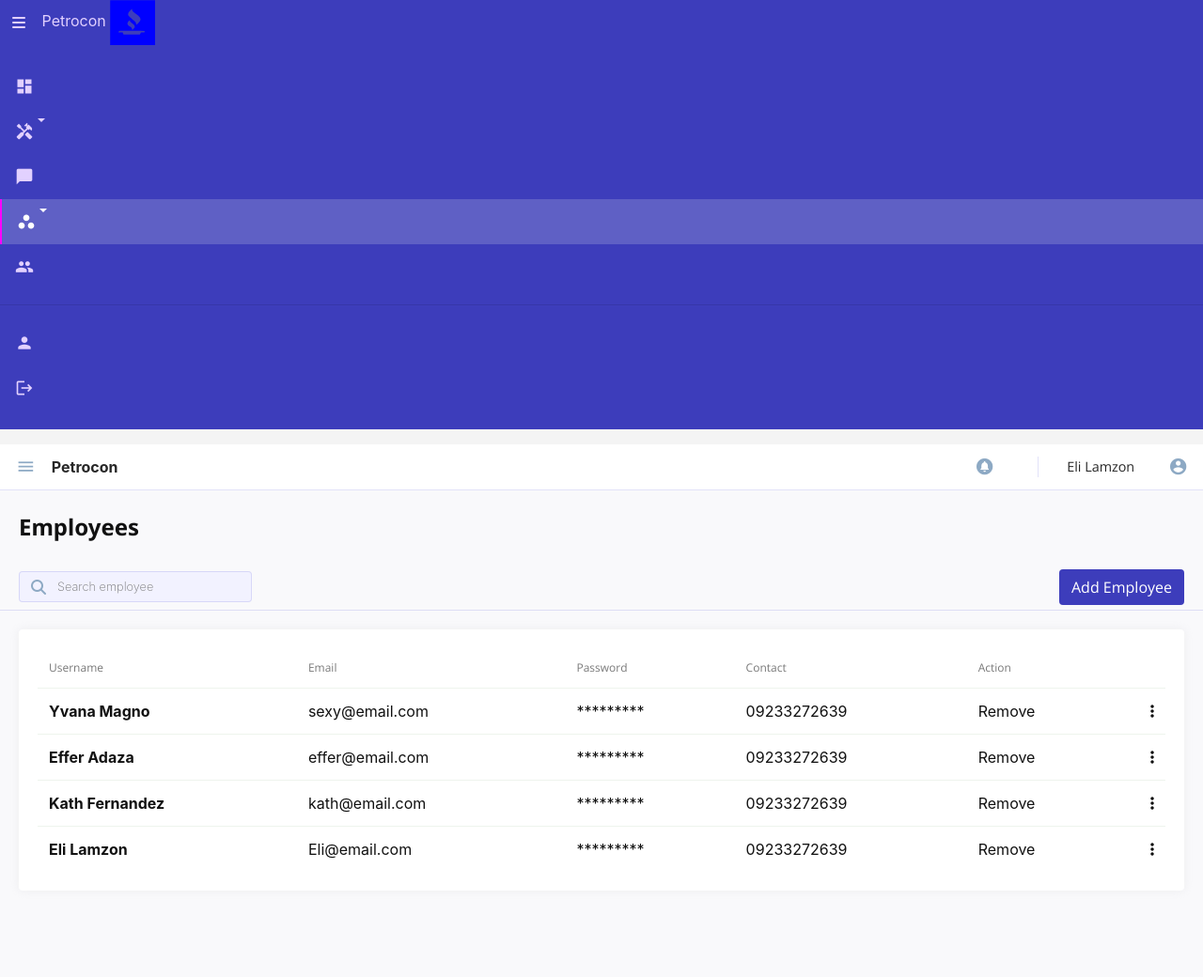
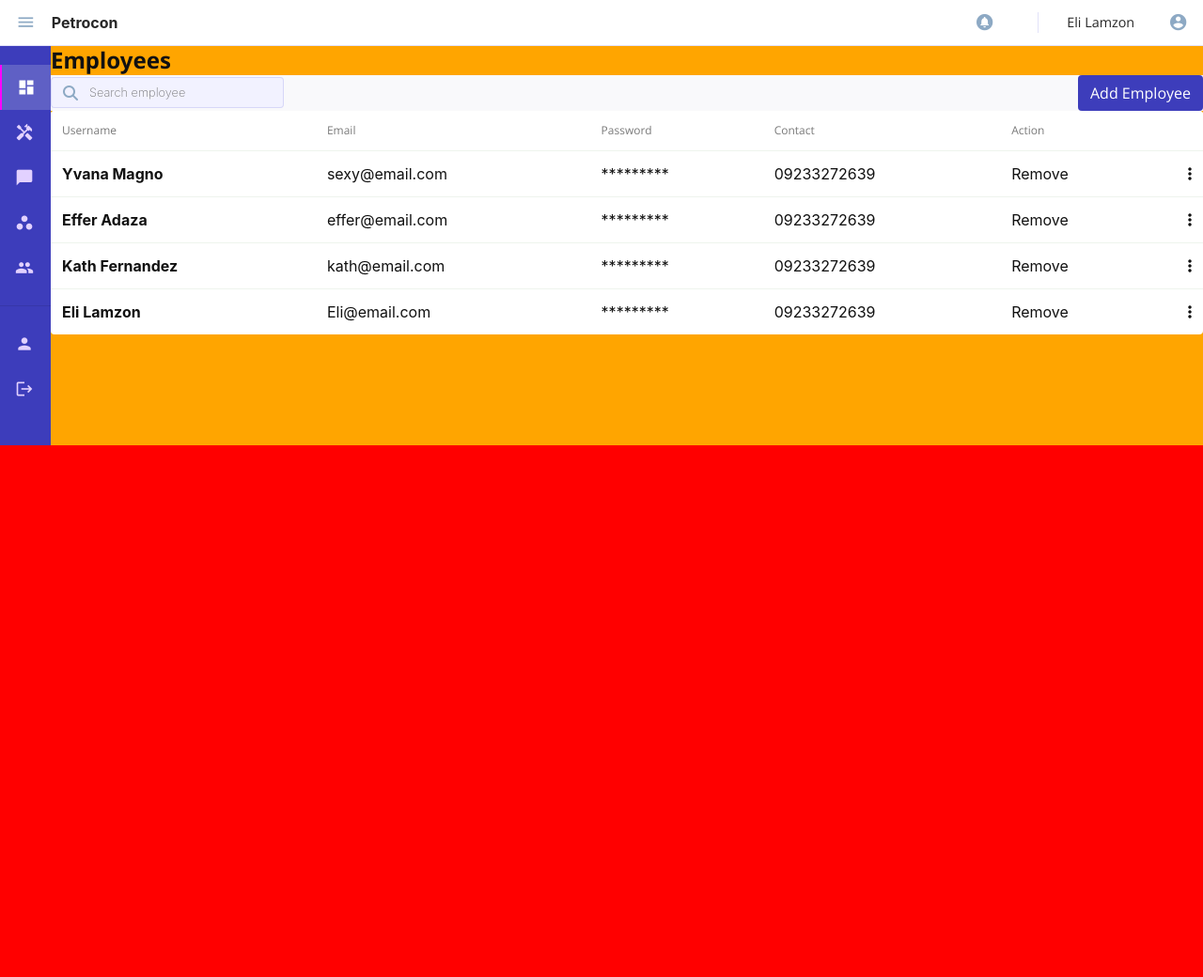
Before and after one commit to elkatakiku/PetroconEngineeringSevices, a PHP site: page /app/admin/employees-admin.html in a window 1280 px wide. Shown: the top 1040 px of the page at 94% size. After the commit the page ends 474 px from the top, so only its background shows below. Run offline with PHP 8.4, Linux system fonts and the light colour scheme; some libraries are stand-ins or nearby versions.

Commit message:
Try change body wrapper

```diff
--- a/app/admin/employees-admin.html
+++ b/app/admin/employees-admin.html
@@ -22,53 +22,46 @@
     <link rel="stylesheet" href="../../styles/astyles.css">
   </head>
   <body>
+    <div class="body-wrapper">
+
+      <nav class="navbar navbar-expand-md navbar-light">
+        <button id="sidebarCollapseToggler" type="button" class="btn icon-btn">
+            <span class="material-icons">menu</span>
+        </button>
+        <strong class="user-type flex-grow-1">Petrocon</strong>
+        <span class="material-icons">circle_notifications</span>
+        <p class="user-name">Eli Lamzon</p>
+        <span id="user-display" class="material-icons">account_circle</span>
+      </nav>
+
+      <div class="wrapper">
         <div id="sidebar">
           <nav>
-        <header class="sidebar-header">
-          <button id="sidebarExpandToggler" type="button" class="btn">
-            <i class="fa fa-bars" aria-hidden="true"></i>
-          </button>
-          <a href="" class="brand align-self-center">
-            <span class="brand-name">Petrocon</span>
-            <svg class="brand-icon" version="1.0" xmlns="http://www.w3.org/2000/svg" width="36.000000pt" height="36.000000pt" viewBox="0 0 36.000000 36.000000" preserveAspectRatio="xMidYMid meet">
-              <metadata> Created by potrace 1.16, written by Peter Selinger 2001-2019 </metadata>
-              <g transform="translate(0.000000,36.000000) scale(0.007965,-0.007982)" fill="#0000FF" stroke="none">
-                <path d="M20 2245 l0 -2245 2250 0 2250 0 0 2245 0 2245 -2250 0 -2250 0 0
-                    -2245z m2200 1312 c0 -28 4 -67 9 -84 24 -85 169 -220 401 -374 110 -73 146
-                    -101 217 -170 206 -199 263 -371 166 -499 -11 -14 -31 -45 -46 -70 -39 -67
-                    -295 -320 -323 -320 -10 0 -14 12 -14 39 0 47 -32 150 -62 200 -29 49 -123
-                    149 -174 186 -57 41 -209 169 -264 222 -25 24 -61 53 -81 66 -41 25 -199 189
-                    -219 227 -8 14 -13 57 -12 105 0 99 30 173 100 247 171 183 270 276 295 278 4
-                    0 7 -24 7 -53z m-208 -1124 l-3 -68 49 -50 c67 -68 151 -139 187 -158 122 -63
-                    245 -230 245 -334 0 -59 -117 -210 -221 -286 l-36 -26 -7 55 c-3 31 -14 70
-                    -23 87 -26 52 -105 138 -158 174 -130 88 -250 194 -276 245 -24 47 -23 77 5
-                    161 14 45 39 90 71 129 46 57 138 136 160 137 6 1 9 -26 7 -66z m1047 -1011
-                    l385 -7 33 -55 c18 -30 32 -61 31 -68 -2 -10 -48 -13 -195 -15 -226 -2 -209 6
-                    -268 -130 -27 -62 -44 -89 -59 -92 -12 -3 -382 -4 -824 -3 l-803 3 -35 85
-                    c-19 47 -39 92 -43 100 -7 12 -44 15 -221 18 -167 2 -211 5 -207 15 3 7 18 43
-                    33 80 l29 66 135 3 c290 6 1645 6 2009 0z" />
-              </g>
-            </svg>
-          </a>
-        </header>
             <ul class="list-unstyled components">
-          <li class="">
-            <a class="d-flex align-content-start" href="../index.html">
+              <li class="active">
+                <a class="d-flex align-content-start" href="#">
                   <span class="material-icons">dashboard</span>
-              <span class="collapsible">Dashboard</span>
+                  <div class="collapsible">
+                    <span>Dashboard</span>
+                  </div>
                   <span class="sr-only">(current)</span>
                 </a>
               </li>
               <li class="item-dropdown">
                 <div class="dropdown-tile">
-              <a class="d-flex align-content-start dropdown-toggle" data-toggle="collapse" href="#projectsCollapse" aria-expanded="false" aria-controls="contentId">
+                  <a class="d-flex align-content-start" data-toggle="collapse" href="#projectsCollapse" aria-expanded="false" aria-controls="contentId">
                     <span class="material-icons">handyman</span>
-                <span class="collapsible">Projects</span>
+                    <div class="collapsible">
+                      <span>
+                        Projects
+                        <span class="material-icons">arrow_drop_down</span>
+                      </span>
+                    </div>
                   </a>
                 </div>
                 <ul class="collapse list-unstyled sub-menu" id="projectsCollapse">
                   <li class="">
-                <a class="" href="projects.html">All</a>
+                    <a class="" href="#">All</a>
                   </li>
                   <li class="">
                     <a class="" href="#">Done</a>
@@ -81,33 +74,37 @@
                   </li>
                 </ul>
               </li>
-
               <li class="">
                 <a class="d-flex align-content-start" href="#">
                   <span class="material-icons">chat_bubble</span>
-              <span class="collapsible">Messages</span>
+                  <div class="collapsible">Messages</div>
                 </a>
               </li>
-          <li class="item-dropdown active">
+              <li class="item-dropdown">
                 <div class="dropdown-tile">
-              <a class="d-flex align-content-start dropdown-toggle" data-toggle="collapse" href="#teamCollapse" aria-expanded="false" aria-controls="contentId">
+                  <a class="d-flex align-content-start" data-toggle="collapse" href="#teamCollapse" aria-expanded="false" aria-controls="contentId">
                     <span class="material-icons">workspaces</span>
-                <span class="collapsible">Team</span>
+                    <div class="collapsible">
+                      <span>
+                        Team
+                        <span class="material-icons">arrow_drop_down</span>
+                      </span>
+                    </div>
                   </a>
                 </div>
                 <ul class="collapse list-unstyled sub-menu" id="teamCollapse">
-              <li class="active">
-                <a class="" href="employees-admin.html">Employees</a>
+                  <li class="">
+                    <a class="" href="#">Employees</a>
                   </li>
                   <li class="">
-                <a class="" href="workers-admin.html">Workers</a>
+                    <a class="" href="#">Workers</a>
                   </li>
                 </ul>
               </li>
               <li class="">
-            <a class="d-flex align-content-start" href="users-admin.html">
+                <a class="d-flex align-content-start" href="#">
                   <span class="material-icons">people</span>
-              <span class="collapsible">Users</span>
+                  <div class="collapsible">Users</div>
                 </a>
               </li>
 
@@ -116,31 +113,23 @@
               <li class="">
                 <a class="d-flex align-content-start" href="#">
                   <span class="material-icons">person</span>
-              <span class="collapsible">Profile</span>
+                  <div class="collapsible">Profile</div>
                   <span class="sr-only">(current)</span>
                 </a>
               </li>
               <li class="">
-            <a class="d-flex align-content-start" href="../login/login.html">
+                <a class="d-flex align-content-start" href="#">
                   <span class="material-icons">logout</span>
-              <span class="collapsible">Logout</span>
+                  <div class="collapsible">
+                    <span>Logout</span>
+                  </div>
                 </a>
               </li>
             </ul>
           </nav>
         </div>
 
-    <div id="content">
-      <nav class="navbar navbar-expand-md navbar-light">
-        <button id="sidebarCollapseToggler" type="button" class="btn icon-btn">
-            <span class="material-icons">menu</span>
-        </button>
-        <strong class="user-type flex-grow-1">Petrocon</strong>
-        <span class="material-icons">circle_notifications</span>
-        <p class="user-name">Eli Lamzon</p>
-        <span id="user-display" class="material-icons">account_circle</span>
-      </nav>
-
+        <div class="content">
           <main class="main">
             <!-- Content -->
             <div class="page-header">
@@ -234,6 +223,9 @@
           </main>
 
         </div>
+      </div>
+
+    </div>
 
     <!-- Optional JavaScript -->
     <!-- jQuery first, then Popper.js, then Bootstrap JS -->
--- a/styles/styles.css
+++ b/styles/styles.css
@@ -312,9 +312,18 @@ button[data-toggle='form']:not(.show) {
 
 
 /* || Containers */
+
 .wrapper {
     display: flex;
     justify-content: flex-start;
+    flex: 2 0 100%;
+    transition: all .3s ease-out;
+}
+
+.body-wrapper {
+    flex-direction: column;
+    min-height: 100vh;
+    background-color: red;
 }
 
 .main.wrapper {
@@ -965,11 +974,6 @@ form .row .right {
 }
 
 /* || Sidebar */
-.wrapper {
-    display: flex;
-    transition: all .3s ease-out;
-}
-
 .wrapper #sidebar {
     max-width: 250px;
     transition: all .3s ease-out;
```
Lines whose indentation alone changed are shown as unchanged.
